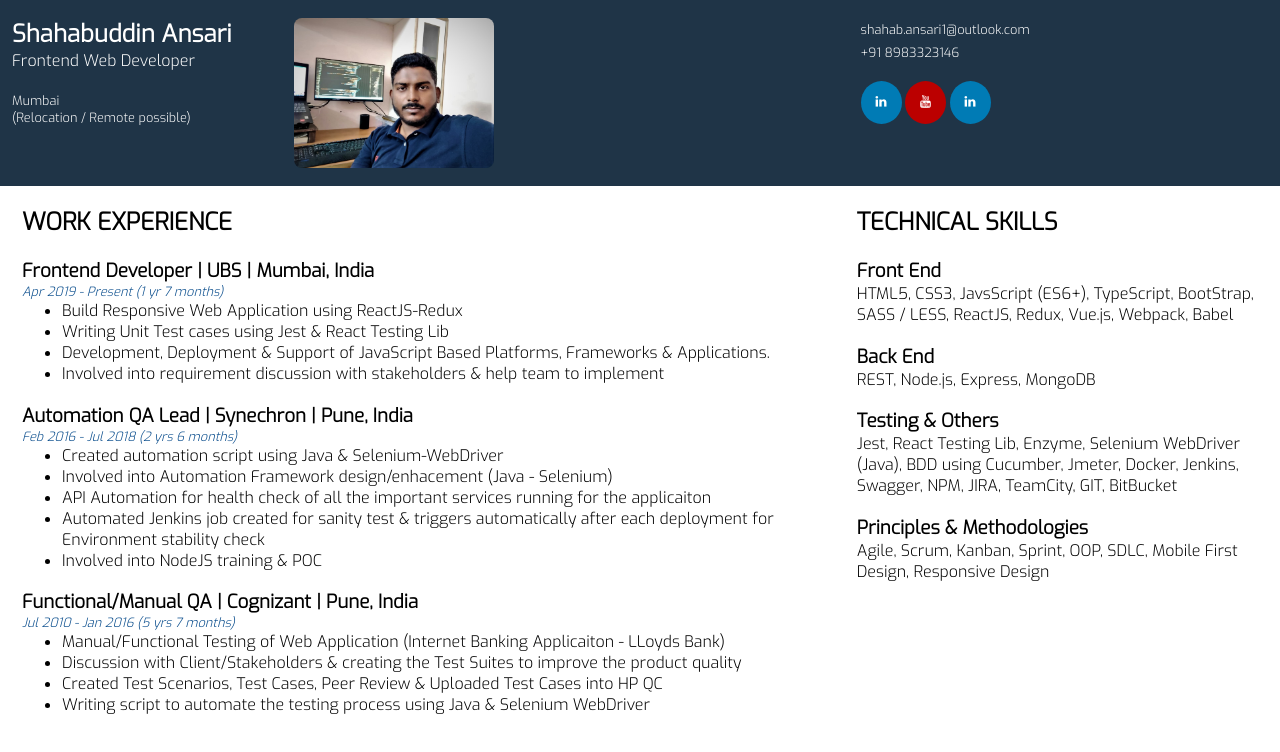
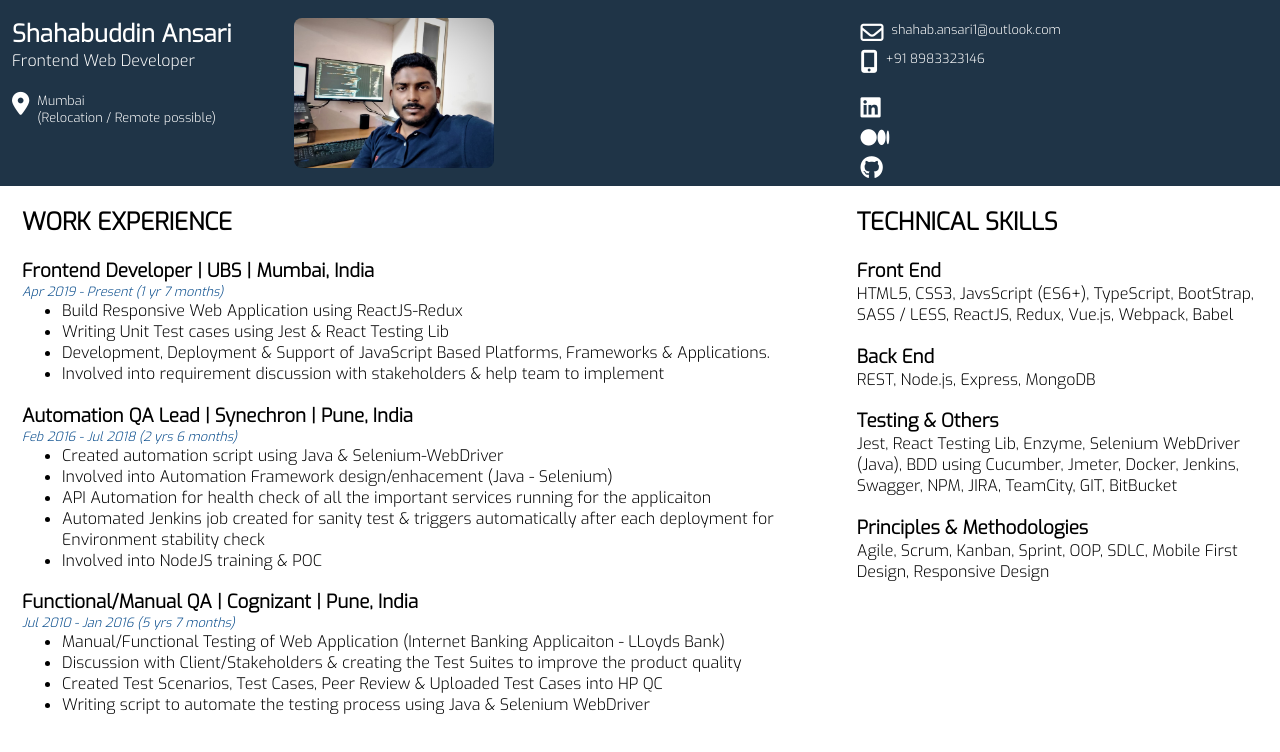
Before and after one commit to ShahabuddinAnsari/resumeCreator, a plain HTML site: page index.html in a window 1280 px wide. Drawn offline with Linux system fonts and the light colour scheme.

Commit message:
changed icon size

```diff
--- a/index.html
+++ b/index.html
@@ -3,7 +3,7 @@
     <head>
         <link rel="stylesheet" href="style.css">
         <link href="https://fonts.googleapis.com/css2?family=Exo:wght@300&display=swap" rel="stylesheet">
-        <link rel="stylesheet" href="https://cdnjs.cloudflare.com/ajax/libs/font-awesome/4.7.0/css/font-awesome.min.css">
+        <script src="https://kit.fontawesome.com/09b17cf747.js" crossorigin="anonymous"></script>
     </head>
 
     <body>
@@ -14,19 +14,16 @@
                 <div class="profilePhoto"><img src="image/profile1.jpeg" alt="profilePic" /> </div>
                 <div class="links">
                     <div class="sectionLeft">
-                        <div class="location flexDisplay">Mumbai<br />(Relocation / Remote possible)</div>
+                        <div class="location flexDisplay"><i class="fas fa-map-marker-alt"></i>Mumbai<br />(Relocation / Remote possible)</div>
                         <div class="gitUrl flexDisplay" style="display: none"><a href="https://github.com/ShahabuddinAnsari">GitHub</a></div>
                     </div>
                     <div class="sectionRight socialLinks">
-                        <div class="email flexDisplay">shahab.ansari1@outlook.com</div>
-                        <div class="mobileNo flexDisplay">+91 8983323146</div><br/>
-                        <a href="#" class="fa fa-linkedin"></a>
-                        <a href="#" class="fa fa-youtube"></a>
-                        <a href="#" class="fa fa-linkedin"></a>
-                        <!-- <div class="linkedLin flexDisplay"><a href="https://www.linkedin.com/in/shahabuddin-ansari-946403a8/">LinkedIn</a></div>
-                        <div class="medium flexDisplay"><a href="https://medium.com/@shahabuddin.ansari/">Medium</a></div>
-                        <div class="gitHub flexDisplay"><a href="https://github.com/ShahabuddinAnsari/">GitHub</a></div>
-                        <div class="youtubeChannelURL flexDisplay" style="display: none"><a href="https://youtube.com/channel/UCfrCVLAEpznui5df58zyIRw">YouTube Channel</a></div> -->
+                        <div class="email flexDisplay"><i class="far fa-envelope"></i>shahab.ansari1@outlook.com</div>
+                        <div class="mobileNo flexDisplay"><i class="fas fa-mobile-alt"></i>+91 8983323146</div><br/>
+                        <div class="linkedLin flexDisplay"><a href="https://www.linkedin.com/in/shahabuddin-ansari-946403a8/"><i class="fab fa-linkedin"></i></a></div>
+                        <div class="medium flexDisplay"><a href="https://medium.com/@shahabuddin.ansari/"><i class="fab fa-medium"></i></a></div>
+                        <div class="gitHub flexDisplay"><a href="https://github.com/ShahabuddinAnsari/"><i class="fab fa-github"></i></a></div>
+                        <div class="youtubeChannelURL flexDisplay" style="display: none"><a href="https://youtube.com/channel/UCfrCVLAEpznui5df58zyIRw"><i class="fab fa-youtube"></i></a></div>
                     </div>
                 </div>
             </div>
--- a/style.css
+++ b/style.css
@@ -118,23 +118,7 @@ img {
     display: none;
 }
 
-.fa {
-    padding: 15px;
-    text-align: center;
-    text-decoration: none;
-    border-radius: 50%;
-  }
-
-  .fa:hover {
-      opacity: 0.7;
-  }
-
-  .fa-linkedin {
-    background: #007bb5;
-    color: white;
-  }
-
-  .fa-youtube {
-    background: #bb0000;
-    color: white;
-  }
+i {
+    margin-right: 8px;
+    font-size: 1.8em;
+}
```
